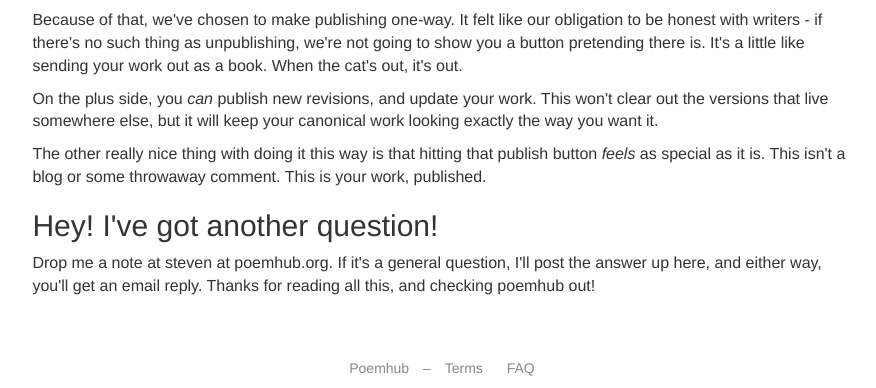
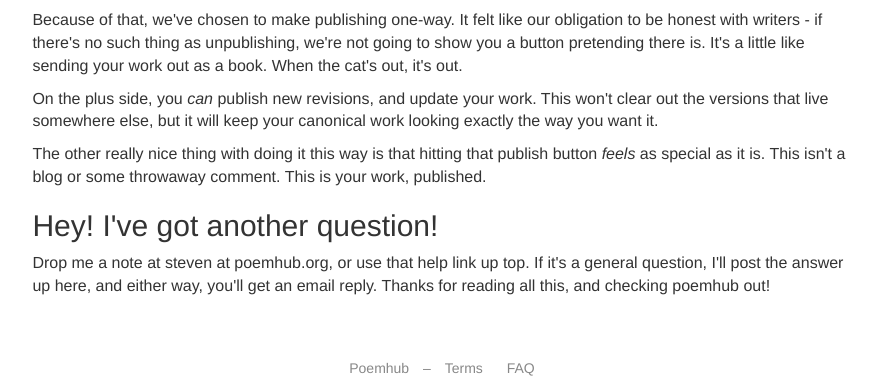
Before and after one commit to skoczen/poemhub, a Django app: template project/apps/main_site/templates/main_site/faq.html in a window 1280 px wide. Shown: the part 1362-1750 px from the top of the page, without its empty margins (198-1074 px from the left). Run offline with Django 3.2, Linux system fonts and the light colour scheme; the template is opened without the code that fills it, so the values that code supplies are empty; some libraries are stand-ins or nearby versions; some web fonts are replaced.

Commit message:
Tweaks text for formatting.

```diff
--- a/project/apps/main_site/templates/main_site/faq.html
+++ b/project/apps/main_site/templates/main_site/faq.html
@@ -60,7 +60,7 @@
     <p>The other really nice thing with doing it this way is that hitting that publish button <i>feels</i> as special as it is.  This isn't a blog or some throwaway comment. This is your work, published.</p>
 
     <h2>Hey! I've got another question!</h2>
-    <p>Drop me a note at steven at poemhub.org.  If it's a general question, I'll post the answer up here, and either way, you'll get an email reply.  Thanks for reading all this, and checking poemhub out!</p>
+    <p>Drop me a note at steven at poemhub.org, or use that help link up top.  If it's a general question, I'll post the answer up here, and either way, you'll get an email reply.  Thanks for reading all this, and checking poemhub out!</p>
 
 </div>
 {% endblock %}
--- a/project/apps/main_site/templates/main_site/home.html
+++ b/project/apps/main_site/templates/main_site/home.html
@@ -15,7 +15,7 @@
 
 {% block content %}
 <div class="home page_content">
-    <h1>Poemhub is the best place to read and write poetry.</h1>
+    <h1>Poemhub is the place to read and write poetry.</h1>
 
     <div class="home_sections hero_section">
             <div class="hero_text">for readers</div>
```
